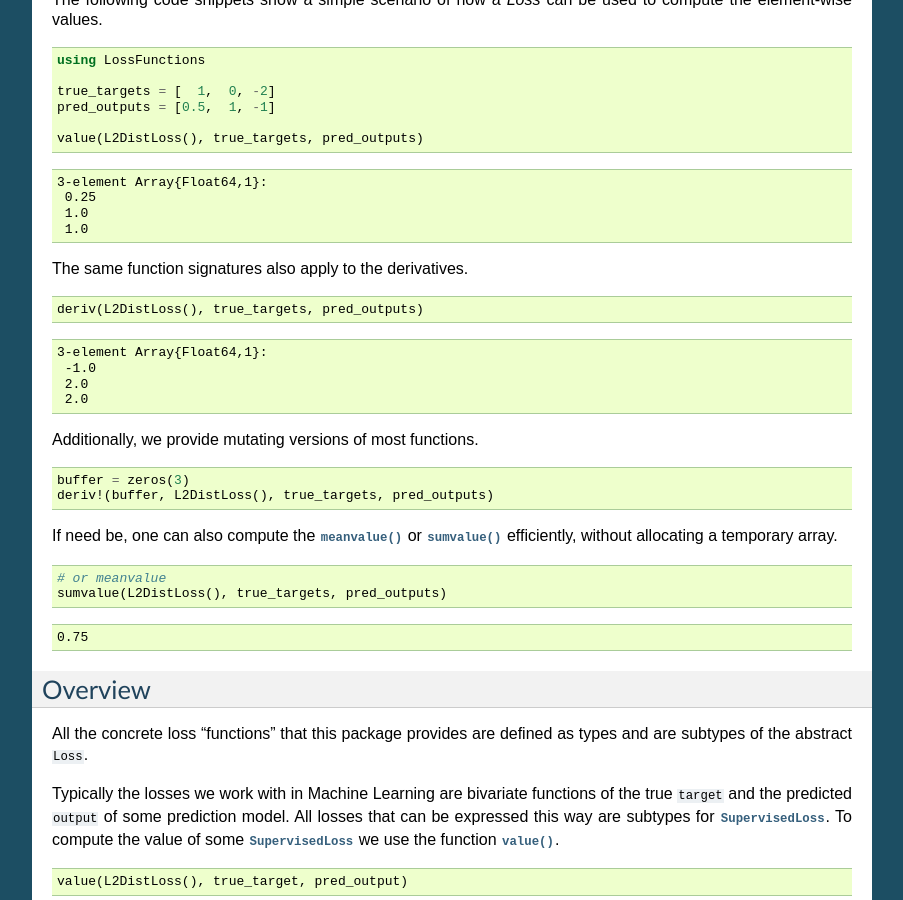
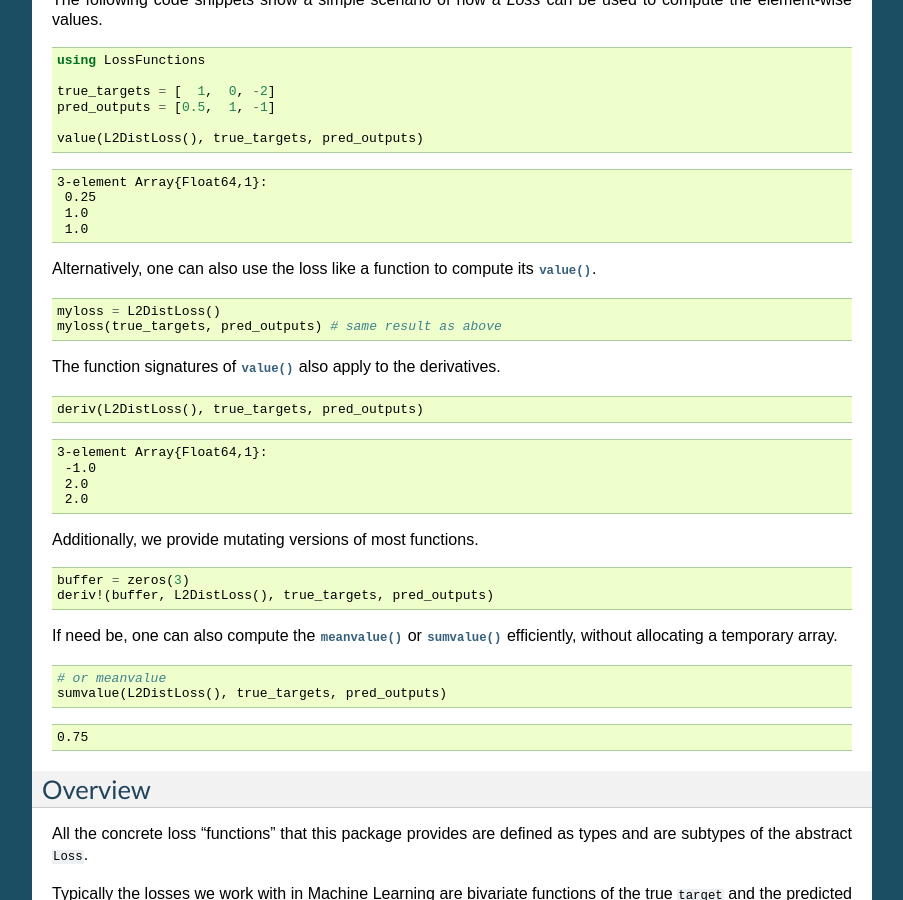
Before and after one commit to JuliaML/LossFunctions.jl, a Sphinx documentation site: the page built from docs/introduction/gettingstarted.rst, in a window 1280 px wide and 900 px high, scrolled down 552 px. Shown: the whole window, without its empty margins (198-1101 px from the left). Built offline with Sphinx 7.4.7, drawn with Linux system fonts in a browser that asks for light colours.

Commit message:
allow using loss as function

```diff
--- a/docs/introduction/gettingstarted.rst
+++ b/docs/introduction/gettingstarted.rst
@@ -54,7 +54,15 @@ The following code snippets show a simple scenario of how a
      1.0
      1.0
 
-The same function signatures also apply to the derivatives.
+Alternatively, one can also use the loss like a function to
+compute its :func:`value`.
+
+.. code-block:: julia
+
+    myloss = L2DistLoss()
+    myloss(true_targets, pred_outputs) # same result as above
+
+The function signatures of :func:`value` also apply to the derivatives.
 
 .. code-block:: julia
 
```
Also changed, not shown: README.md (+8 -1 lines), 2 other files.
